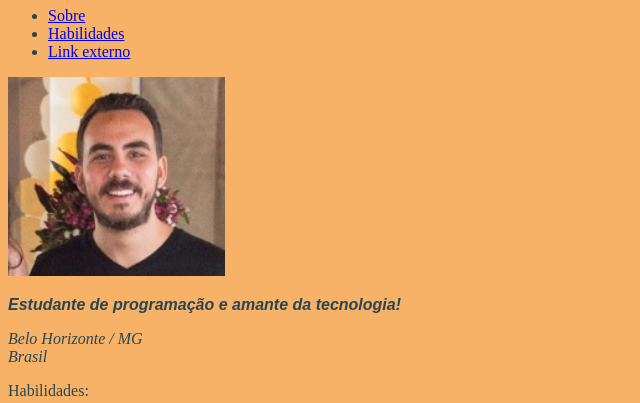
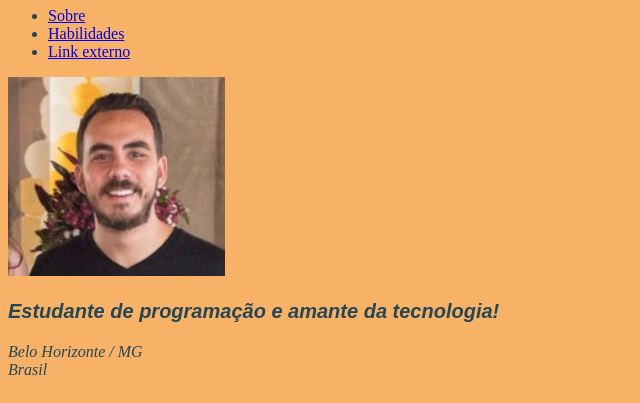
Before and after one commit to matheusbeaumord/Portfolio, a plain HTML site: page index.html in a window 1280 px wide. Shown: the part 73-476 px from the top of the page, without its empty margins (0-640 px from the left). Drawn offline with Linux system fonts and the light colour scheme.

Commit message:
Atualizações profile modulo 3.2 parte 3

```diff
--- a/index.html
+++ b/index.html
@@ -19,11 +19,17 @@
         .sobre {
             font-family: sans-serif;
             font-style: italic;
+            font-size: 20px;
         }
 
         .nacionalidade {
             font-style: italic;
             font-weight: 60;
+        }
+
+        .habi_tittle{
+            font-size: 30px;
+            font-weight: bolder;
         }
 
         .habi_1{
@@ -61,7 +67,7 @@
         <p class="nacionalidade" >Belo Horizonte / MG <br>
         Brasil</p>
 
-        <p id="habilidades">Habilidades:</p>
+        <p class="habi_tittle" id="habilidades">Habilidades:</p>
         <ul>
             <li class="habi_1">Comunicação</li>
             <li class="habi_2">Liderança</li>
```
